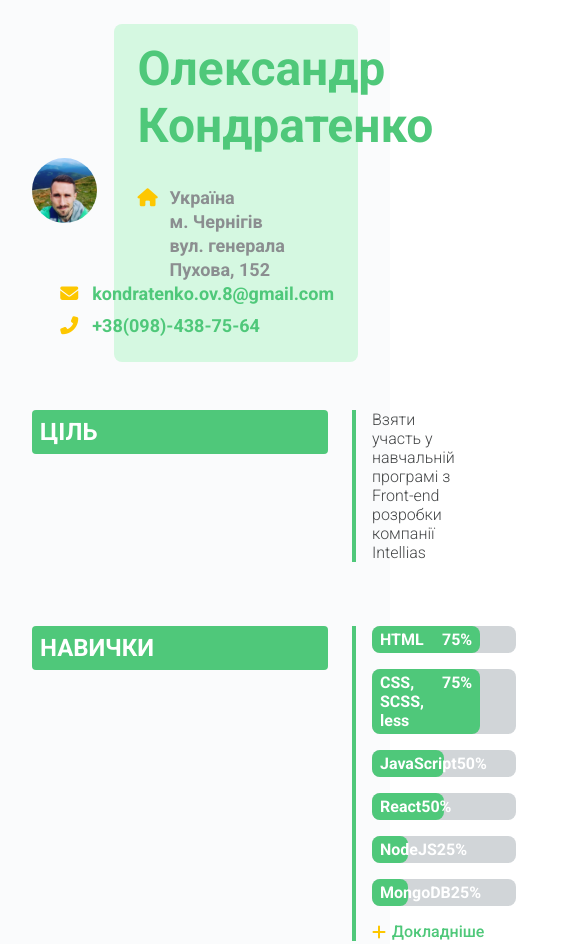
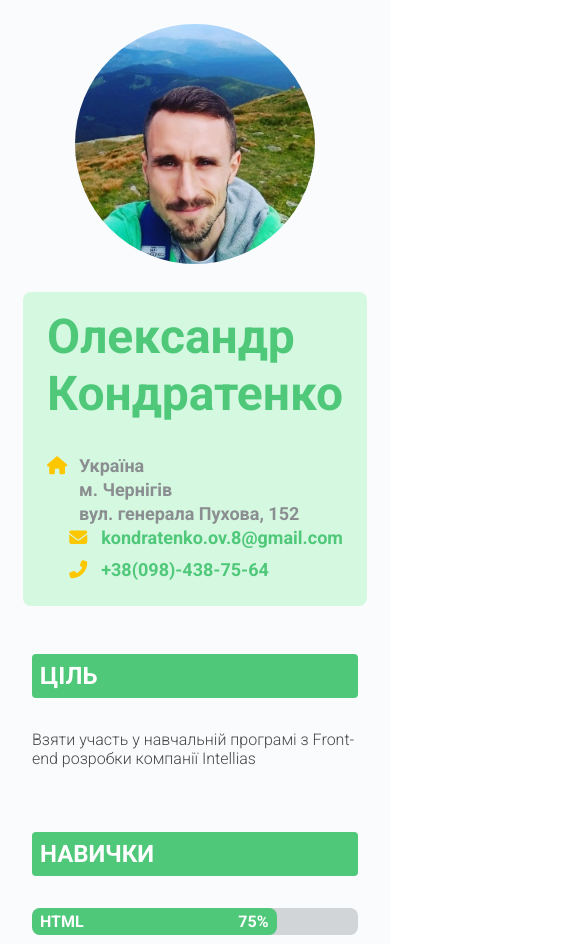
Before and after one commit to defender-8/my-cv, a plain HTML site: page index.html in a window 390 px wide. Shown: the top 944 px of the page, 585 px wide, since content can reach past the window. Drawn offline with Linux system fonts and the light colour scheme.

Commit message:
- Responsive

```diff
--- a/css/components.css
+++ b/css/components.css
@@ -27,7 +27,7 @@
 }
 
 /*Avatar*/
-.avatar {
+.avatar-img {
   border-radius: 50%;
 }
 
@@ -69,23 +69,8 @@
 }
 
 /*Section*/
-.section {
-  display: flex;
-}
-
 .section:not(:last-child) {
   margin-bottom: 64px;
-}
-
-.section-left {
-  flex: 0 0 320px;
-  padding-right: 24px;
-}
-
-.section-right {
-  flex: 1;
-  border-left: 4px solid #4fc87a;
-  padding-left: 16px;
 }
 
 .section-title {
@@ -104,15 +89,6 @@
   display: flex;
   justify-content: space-between;
   align-items: center;
-}
-
-
-.subsection-header-left {
-
-}
-
-.subsection-header-right {
-
 }
 
 .subsection-header-title {
@@ -196,3 +172,44 @@
   height: auto;
   overflow-y: unset;
 }
+
+@media screen and (min-width: 992px){
+  /*Section*/
+  .section {
+    display: flex;
+  }
+
+  .section-left {
+    flex: 0 0 320px;
+    padding-right: 24px;
+  }
+
+  .section-right {
+    flex: 1;
+    border-left: 4px solid #4fc87a;
+    padding-left: 16px;
+  }
+}
+
+@media screen and (max-width: 991px) {
+  /*Header*/
+  header {
+    flex-flow: column;
+  }
+
+  .header-left {
+    width: auto;
+    max-width: 240px;
+    margin-right: unset;
+    margin-bottom: 24px;
+  }
+
+  .header-right {
+    width: auto;
+  }
+
+  /*Section*/
+  .section-left {
+    margin-bottom: 32px;
+  }
+}
--- a/css/utils.css
+++ b/css/utils.css
@@ -1,15 +1,3 @@
-.color-primary {
-  color: #4fc87a;
-}
-
-.color-secondary {
-  color: #fdc700;
-}
-
-.color-grey {
-  color: #8b8e90;
-}
-
 .fw-500 {
   font-weight: 500;
 }
--- a/index.html
+++ b/index.html
@@ -12,7 +12,7 @@
 <div class="container">
   <header class="header">
     <div class="header-left">
-      <img src="images/avatar.jpg" class="avatar img-responsive">
+      <img src="images/avatar.jpg" class="avatar-img img-responsive">
     </div>
     <div class="header-right">
       <h1>Олександр Кондратенко</h1>
```
